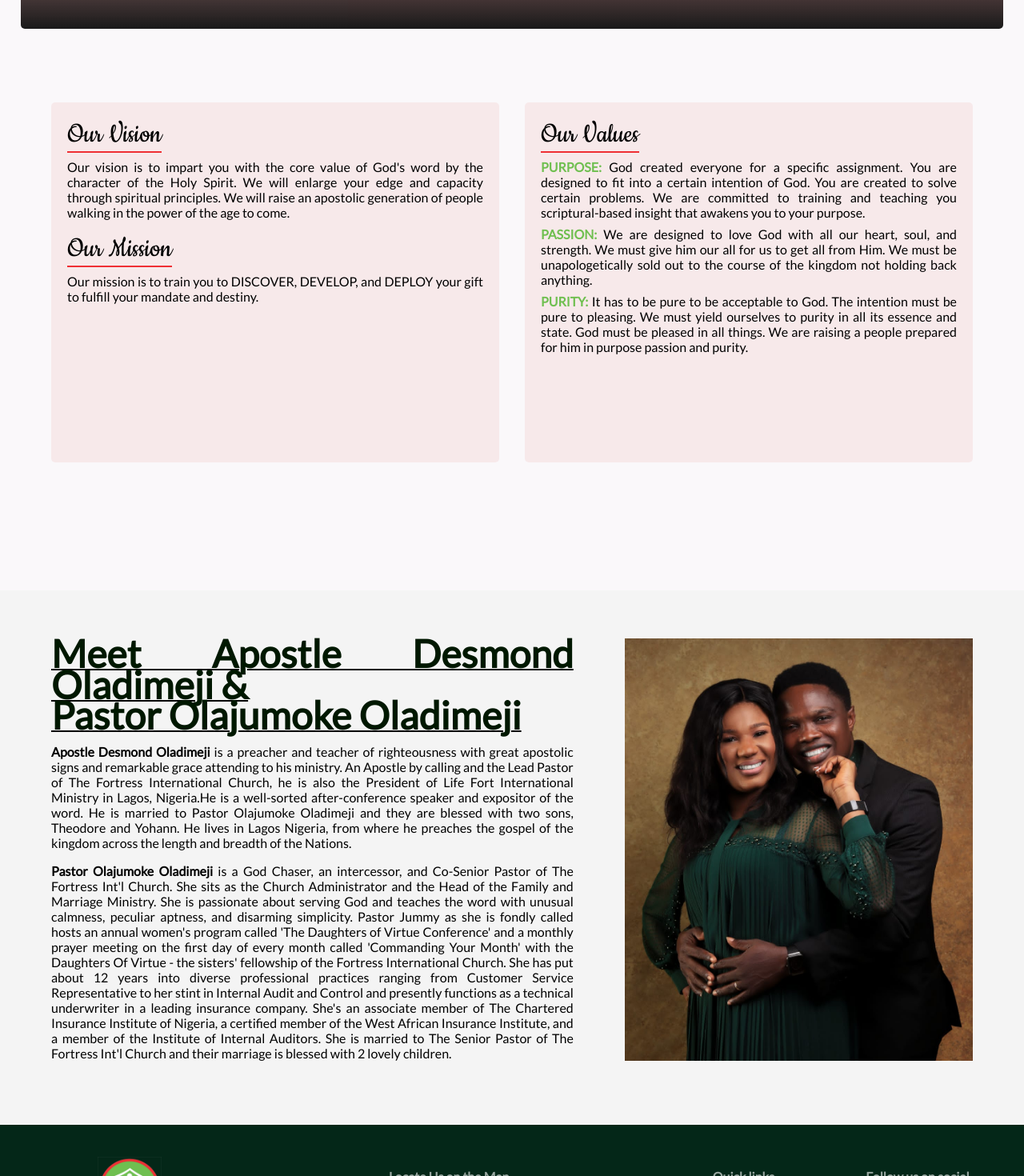
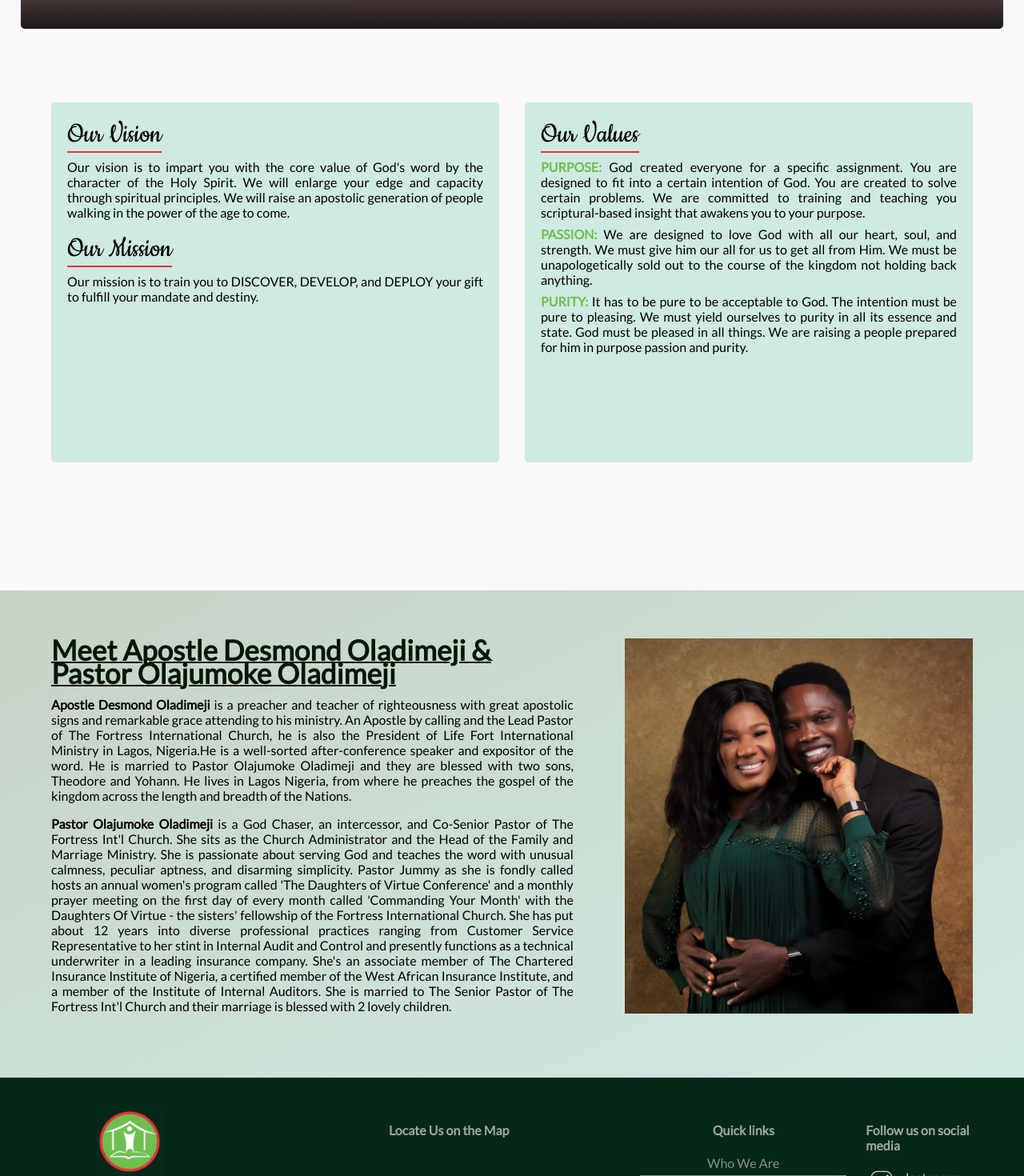
Before and after one commit to Temidayo24/fortresschurch, a React (Create React App) app: page /about in a window 1280 px wide. Shown: the part 1260-2730 px from the top of the page at 80% size. Built offline with nearby package versions, Linux system fonts and the light colour scheme; grey boxes are pictures that could not be loaded.

Commit message:
changed bg color in meet our pastors

```diff
--- a/src/about.css
+++ b/src/about.css
@@ -107,7 +107,7 @@
   flex-direction: column;
   width: 50%;
   gap: 1em;
-  background-color: #ecb5b63c;
+  background-color: rgba(40, 180, 133, 0.208);
   height: 450px;
   padding: 20px;
   border-radius: 5px;
@@ -224,7 +224,11 @@
   display: flex;
   gap: 4em;
   padding: 60px 5% 80px;
-  background-color: #f4f4f4;
+  background: linear-gradient(
+      to right bottom,
+      rgba(28, 76, 19, 0.222),
+      rgba(40, 180, 133, 0.202)
+    );
   /* background-color: #07182a; */
   /* background-color: #d8f4cd; */
   color: black;
@@ -245,7 +249,7 @@
 }
 
 .pastor_text h3 {
-  font-size: 3em;
+  font-size: 2.em;
   text-decoration: underline 2px black;
   border-bottom: none;
   /* color: #ffffff; */
```
